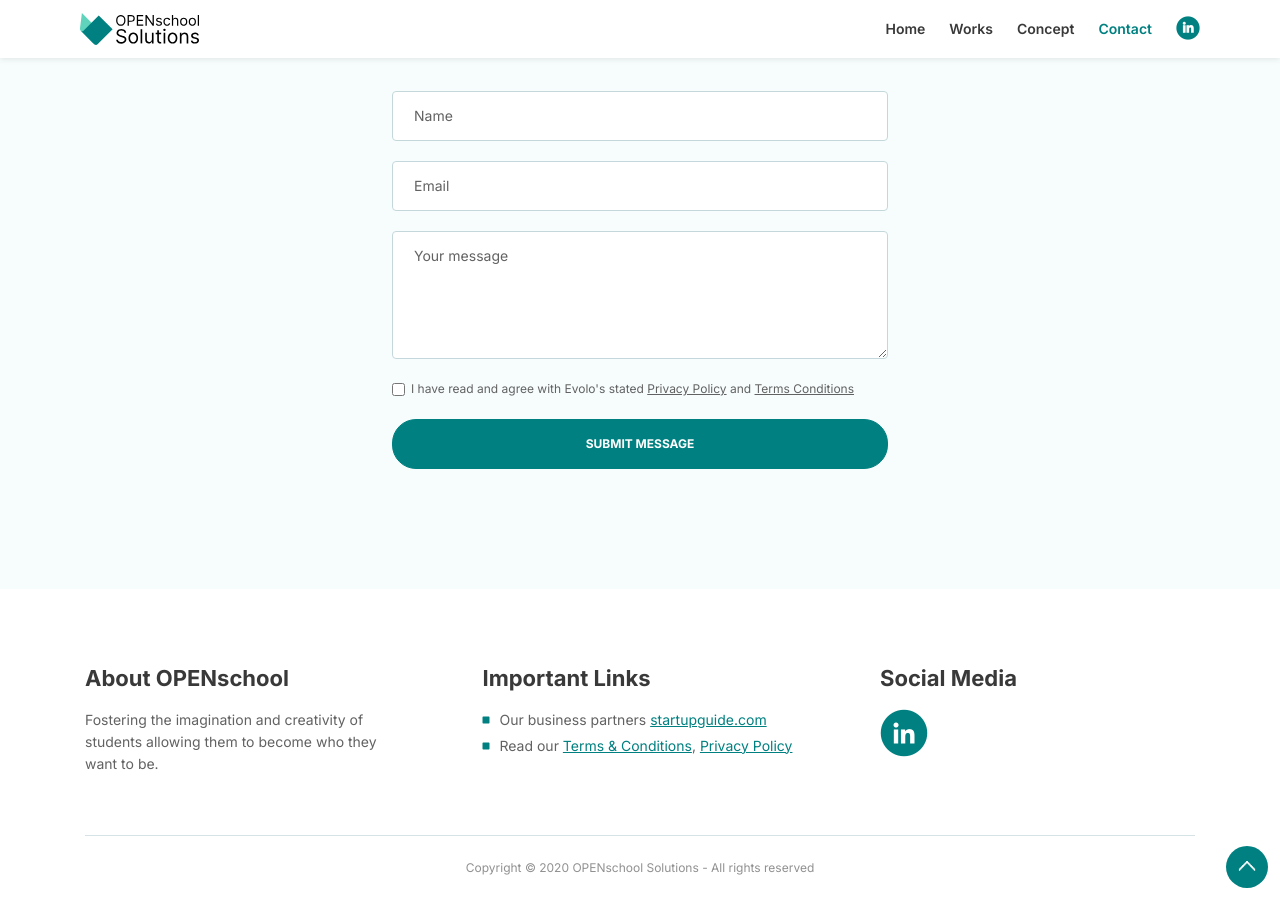
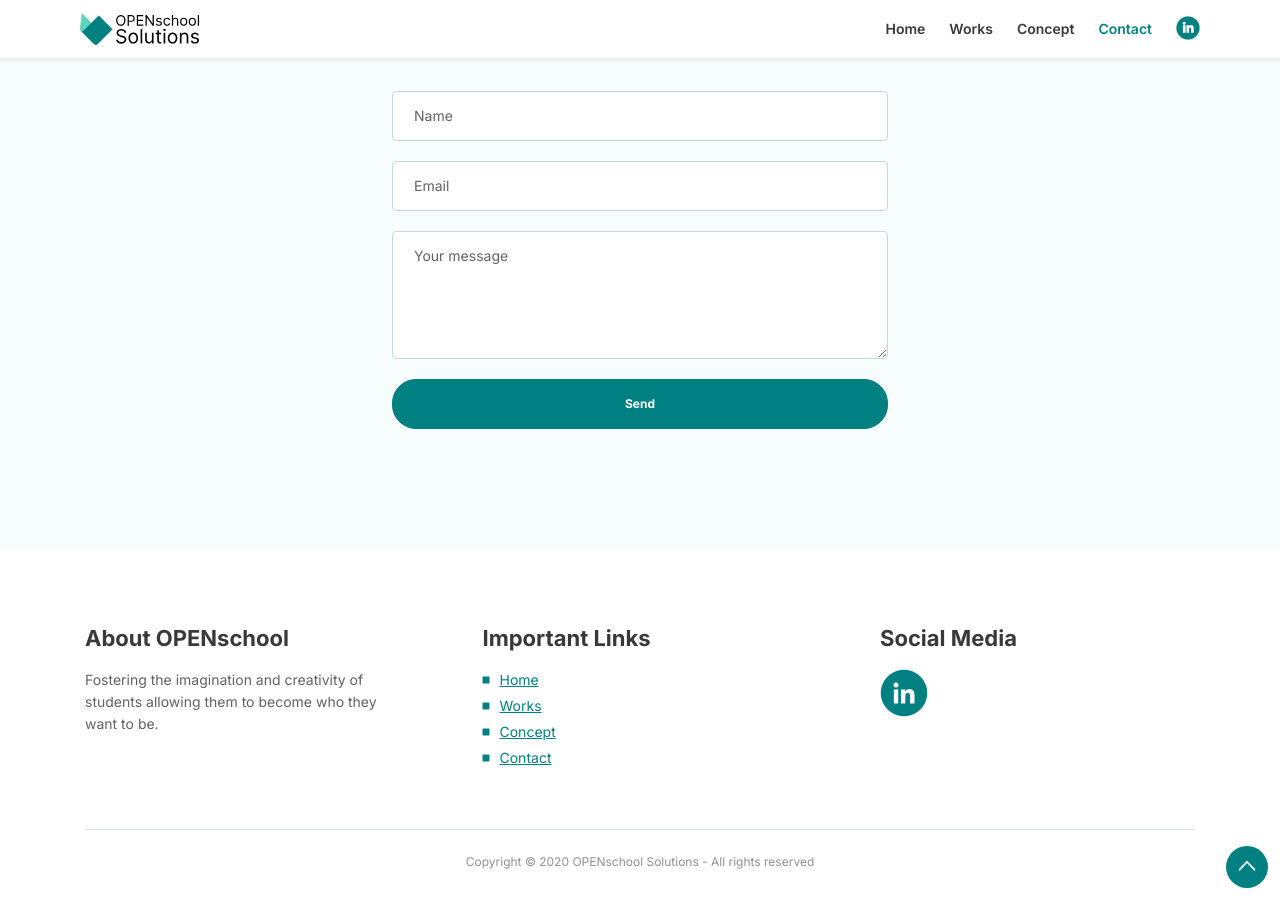
Before and after one commit to openschoolsolutions/openschoolsolutions.github.io, a Jekyll site: the page built from index2.html, in a window 1280 px wide and 900 px high, scrolled down 2375 px. Built offline with Jekyll 4.4.1, drawn with Linux system fonts in a browser that asks for light colours.

Commit message:
Updating form and footer.

```diff
--- a/index2.html
+++ b/index2.html
@@ -213,12 +213,8 @@ layout: default2
 						<label class="label-control" for="cmessage">Your message</label>
 						<div class="help-block with-errors"></div>
 					</div>
-					<div class="form-group checkbox">
-						<input type="checkbox" id="cterms" value="Agreed-to-Terms" required>I have read and agree with Evolo's stated <a href="privacy-policy.html">Privacy Policy</a> and <a href="terms-conditions.html">Terms Conditions</a>
-						<div class="help-block with-errors"></div>
-					</div>
 					<div class="form-group">
-						<button type="submit" class="form-control-submit-button">SUBMIT MESSAGE</button>
+						<button type="submit" class="form-control-submit-button">Send</button>
 					</div>
 					<div class="form-message">
 						<div id="cmsgSubmit" class="h3 text-center hidden"></div>
@@ -249,11 +245,19 @@ layout: default2
 					<ul class="list-unstyled li-space-lg">
 						<li class="media">
 							<i class="fas fa-square"></i>
-							<div class="media-body">Our business partners <a class="turquoise" href="#your-link">startupguide.com</a></div>
+							<div class="media-body"><a class="turquoise" href="#header">Home</a></div>
 						</li>
 						<li class="media">
 							<i class="fas fa-square"></i>
-							<div class="media-body">Read our <a class="turquoise" href="terms-conditions.html">Terms & Conditions</a>, <a class="turquoise" href="privacy-policy.html">Privacy Policy</a></div>
+							<div class="media-body"><a class="turquoise" href="#works">Works</a></div>
+						</li>
+						<li class="media">
+							<i class="fas fa-square"></i>
+							<div class="media-body"><a class="turquoise" href="#concept">Concept</a></div>
+						</li>
+						<li class="media">
+							<i class="fas fa-square"></i>
+							<div class="media-body"><a class="turquoise" href="#contact">Contact</a></div>
 						</li>
 					</ul>
 				</div>
```
